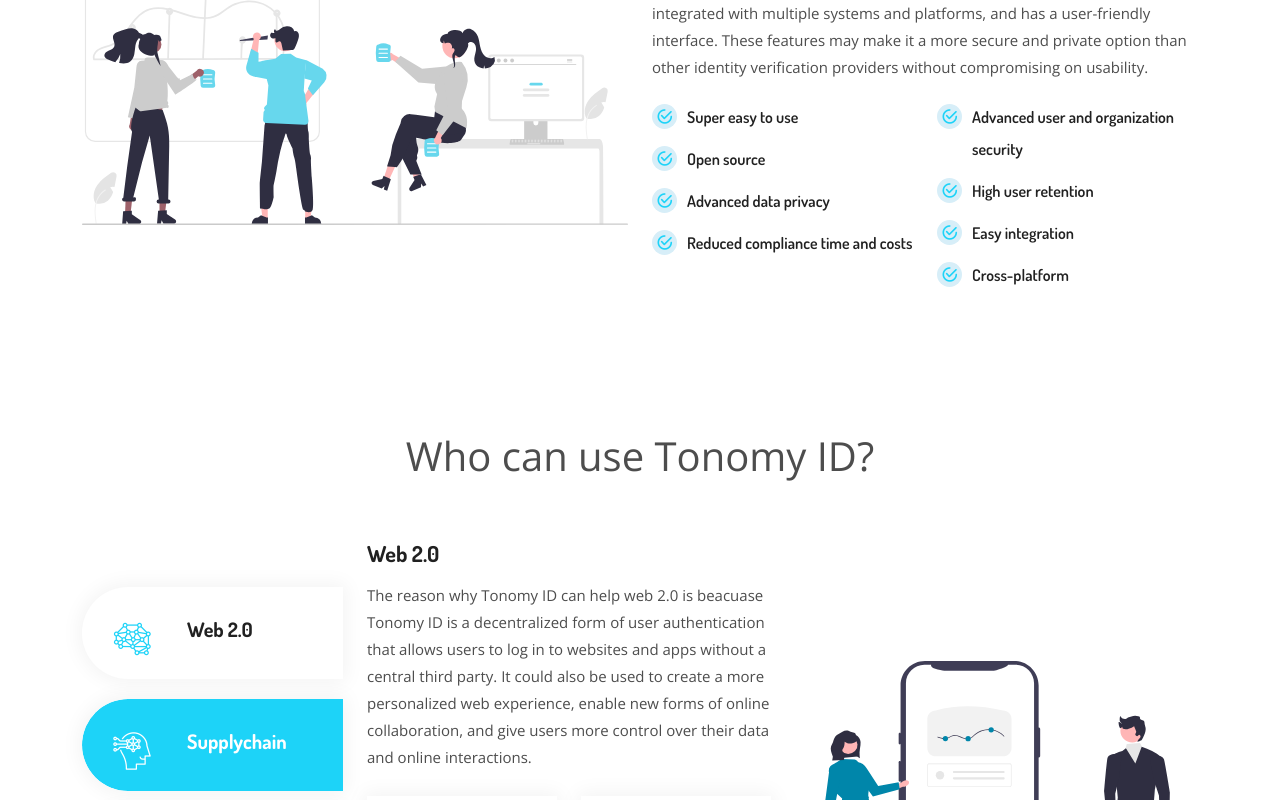
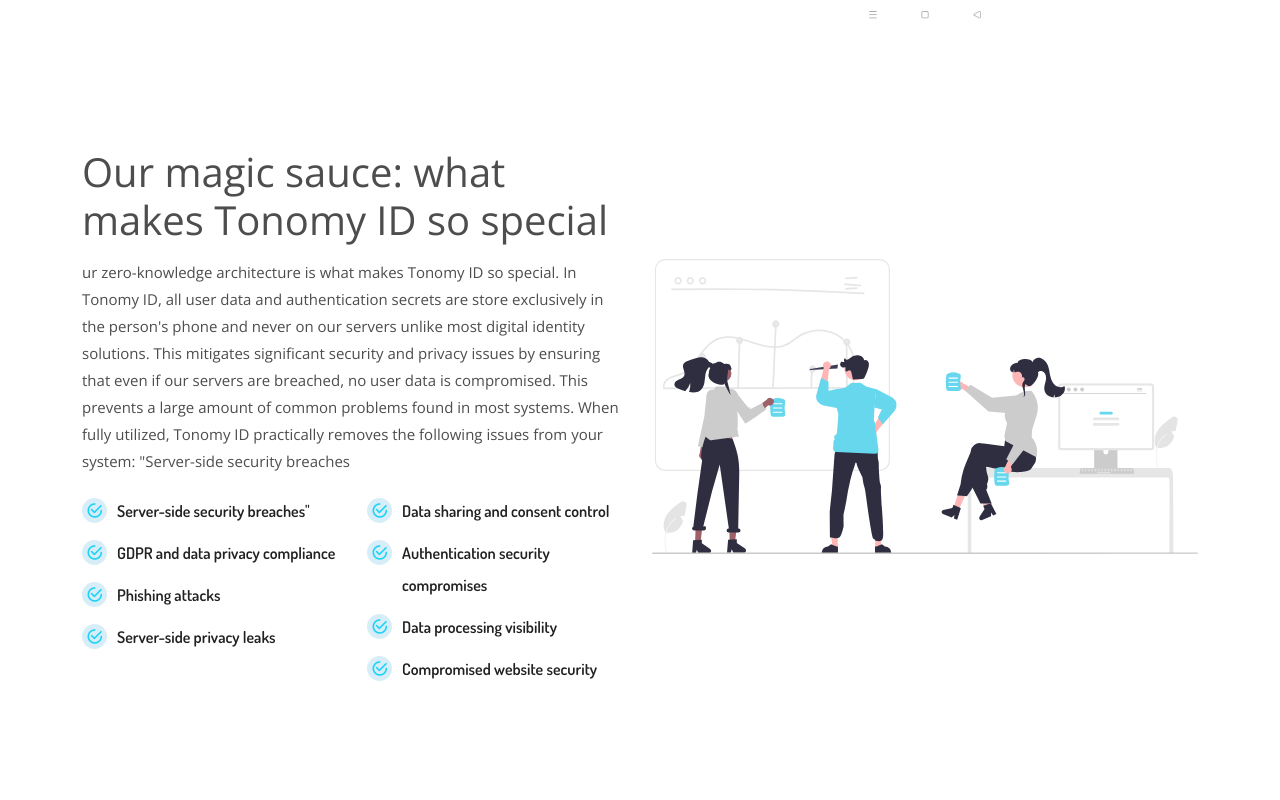
Before and after one commit to Tonomy-Foundation/Tonomy-Foundation-Next-Website, a Next.js app: page /solutions/tonomy-id in a window 1280 px wide. Shown: the part 800-1600 px from the top of the page. Built offline with nearby package versions, Linux system fonts and the light colour scheme.

Commit message:
Add new section at the top. New section "Our magic sauce: what makes Tonomy ID so special".

```diff
--- /dev/null
+++ b/components/tonomy-id/our-magic-sauce.js
@@ -0,0 +1,75 @@
+import Link from "next/link";
+
+const OurMagicSauce = () => {
+  return (
+    <section className="about-area pb-100">
+      <div className="container">
+        <div className="row align-items-center">
+
+
+        <div className="col-lg-6">
+            <div className="about-content">
+              <h2>Our magic sauce: what makes Tonomy ID so special</h2>
+              <p>
+              ur zero-knowledge architecture is what makes Tonomy ID so special. In Tonomy ID, all user data and authentication secrets are store exclusively in the person's phone and never on our servers unlike most digital identity solutions. This mitigates significant security and privacy issues by ensuring that even if our servers are breached, no user data is compromised. This prevents a large amount of common problems found in most systems. When fully utilized, Tonomy ID practically removes the following issues from your system:
+"Server-side security breaches
+              </p>
+              <div className="row">
+                <div className="col-lg-6 col-sm-6">
+                  <ul>
+                    <li>
+                      <i className="flaticon-checked"></i>
+                      Server-side security breaches"
+                    </li>
+                    <li>
+                      <i className="flaticon-checked"></i>
+                      GDPR and data privacy compliance
+                    </li>
+                    <li>
+                      <i className="flaticon-checked"></i>
+                      Phishing attacks
+                    </li>
+                    <li>
+                      <i className="flaticon-checked"></i>
+                      Server-side privacy leaks
+                    </li>
+                  </ul>
+                </div>
+
+                <div className="col-lg-6 col-sm-6">
+                  <ul>
+                    <li>
+                      <i className="flaticon-checked"></i>
+                      Data sharing and consent control
+                    </li>
+                    <li>
+                      <i className="flaticon-checked"></i>
+                      Authentication security compromises
+                    </li>
+                    <li>
+                      <i className="flaticon-checked"></i>
+                      Data processing visibility
+                    </li>
+                    <li>
+                      <i className="flaticon-checked"></i>
+                      Compromised website security
+                    </li>
+                  </ul>
+                </div>
+              </div>
+            </div>
+          </div>
+
+          <div className="col-lg-6">
+            <div className="about-img">
+              <img src="/images/teamwork.svg" alt="Image" />
+            </div>
+          </div>
+
+        </div>
+      </div>
+    </section>
+  );
+};
+
+export default OurMagicSauce;
--- a/pages/solutions/tonomy-id.js
+++ b/pages/solutions/tonomy-id.js
@@ -1,4 +1,5 @@
 import React, { Component } from 'react';
+import PageBanner from '../../components/Common/PageBanner';
 import Navbar from '../../components/Layouts/Navbar';
 import Footer from '../../components/Layouts/Footer';
 import IdBanner from '../../components/Common/IdBanner';
@@ -8,6 +9,7 @@ import TIDPartner from '../../components/Common/TIDPartner';
 import TIDfeatures from '../../components/tonomy-id/Features-TonomyID';
 import Join from '../../components/tonomy-id/join-us';
 import WhyIsTIDBetter from '../../components/tonomy-id/WhyIsTIDBetter';
+import OurMagicSauce from '../../components/tonomy-id/our-magic-sauce';
 
 
 class Tonomyid extends Component {
@@ -21,8 +23,13 @@ class Tonomyid extends Component {
                 homePageText="Home"
                 activePageText="Contact Style One"
                 />
+                <div className="section-title pt-70">
+                        <h2>The most secure and easy-to-use digital login system in the world" and have in small text below</h2>
+                    </div>
+
                 <AboutID/>
 
+                <OurMagicSauce/>
 
                 <WhyIsTIDBetter/>
 
```
